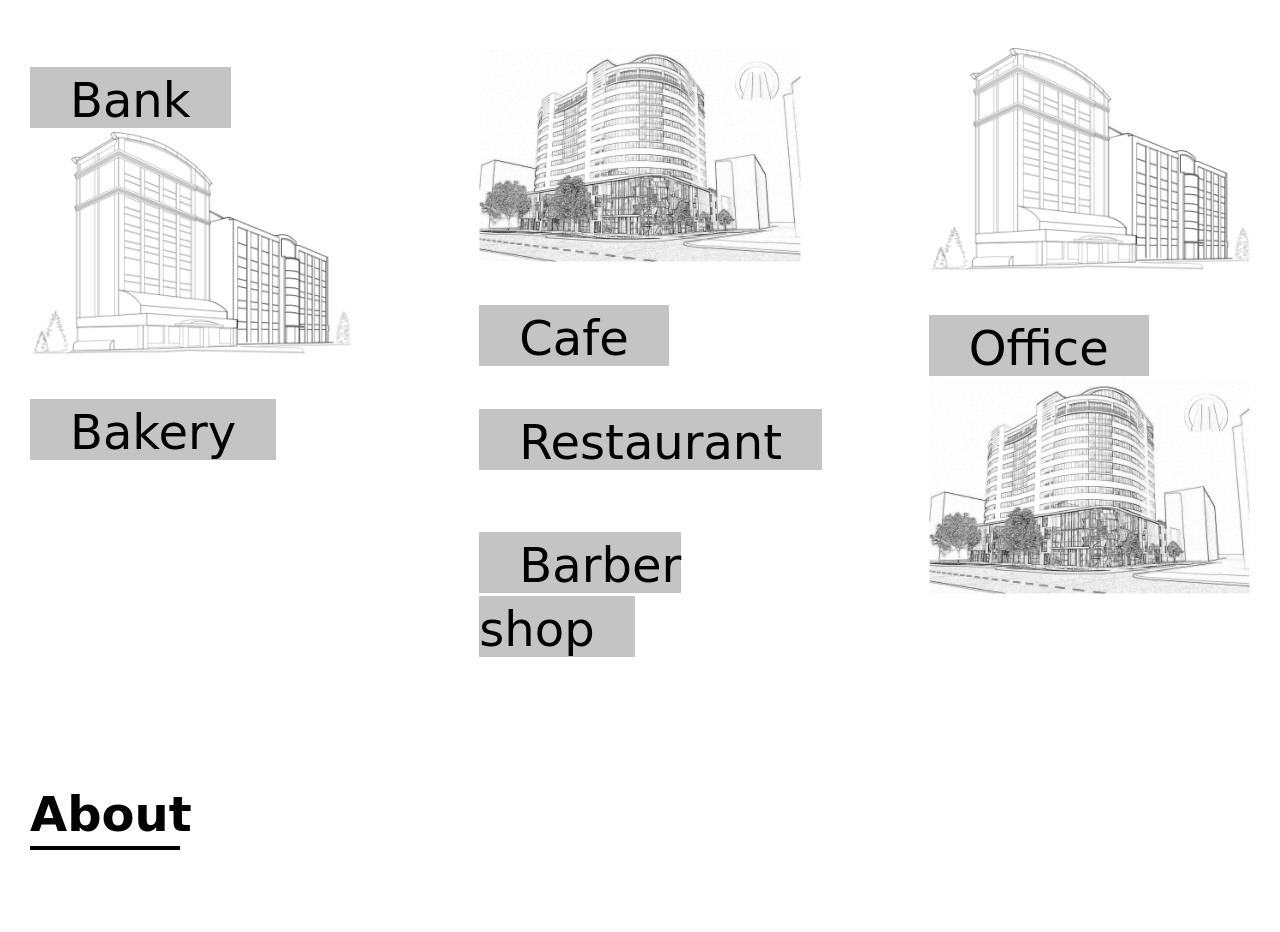
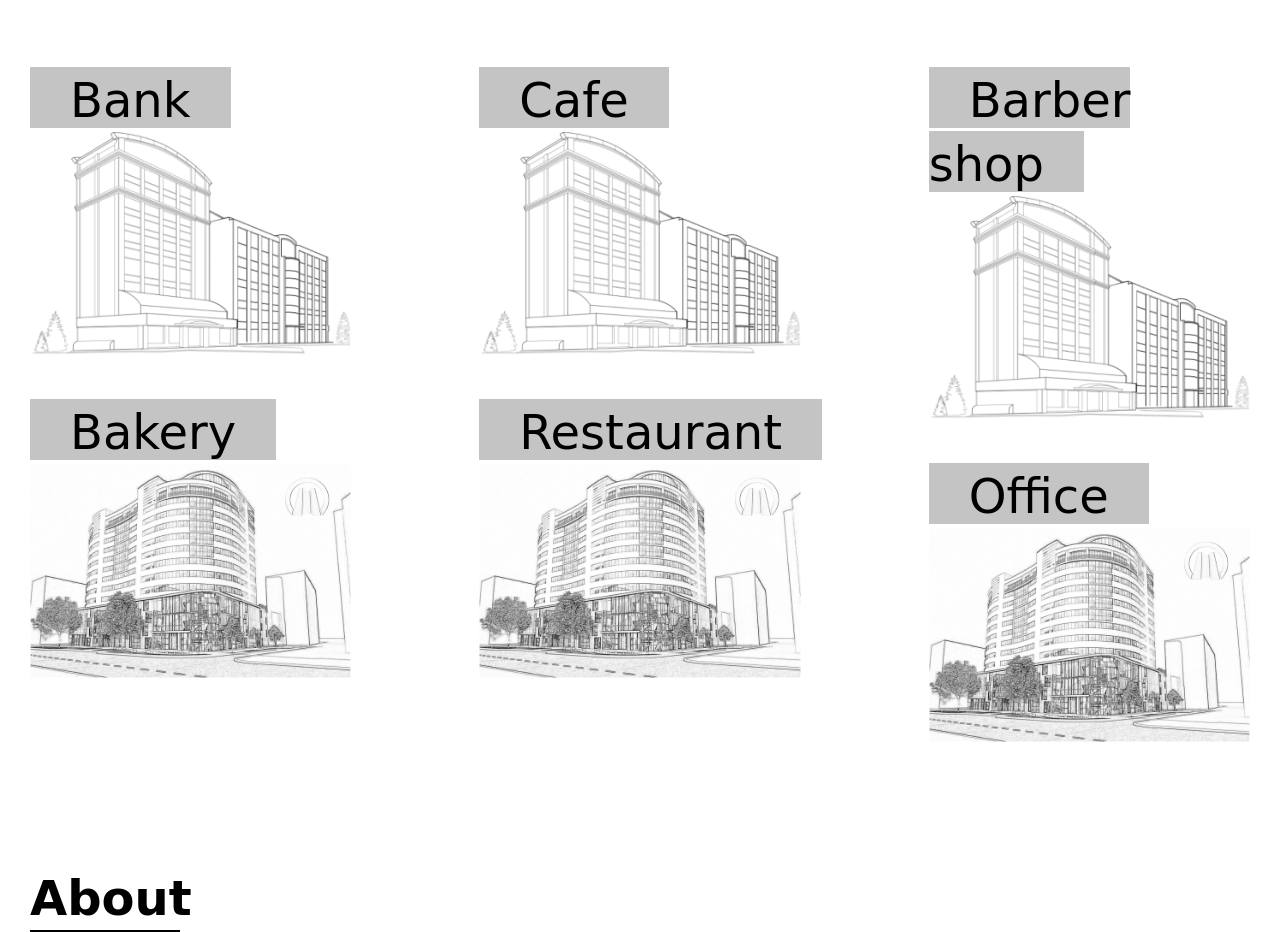
Before and after one commit to BohdanNikolaychuk/DefoutlLandingPage, a plain HTML site: page index.html in a window 1280 px wide. Shown: the part 1020-1952 px from the top of the page. Drawn offline with Linux system fonts and the light colour scheme; a web font is replaced by a local one.

Commit message:
Update index.html

```diff
--- a/index.html
+++ b/index.html
@@ -54,27 +54,27 @@
           <div class="project__content">
             <div class="project__item">
               <a class="project__title-t">Bank</a>
-              <img class="project__img" src="images/project__1.png" alt="" />
+              <img class="project__img" src="/images/project__1.png" alt="" />
             </div>
             <div class="project__item">
               <a class="project__title-t">Bakery</a>
-              <img class="project__img" src="images/project_2.png" alt="" />
+              <img class="project__img" src="/images/project_2.png" alt="" />
             </div>
             <div class="project__item">
               <a class="project__title-t">Cafe</a>
-              <img class="project__img" src="..images/project__1.png" alt="" />
+              <img class="project__img" src="/images/project__1.png" alt="" />
             </div>
             <div class="project__item">
               <a class="project__title-t">Restaurant</a>
-              <img class="project__img" src="..images/project_2.png" alt="" />
+              <img class="project__img" src="/images/project_2.png" alt="" />
             </div>
             <div class="project__item">
               <a class="project__title-t">Barber shop</a>
-              <img class="project__img" src="images/project__1.png" alt="" />
+              <img class="project__img" src="/images/project__1.png" alt="" />
             </div>
             <div class="project__item">
               <a class="project__title-t">Office</a>
-              <img class="project__img" src="images/project_2.png" alt="" />
+              <img class="project__img" src="/images/project_2.png" alt="" />
             </div>
           </div>
         </div>
```
